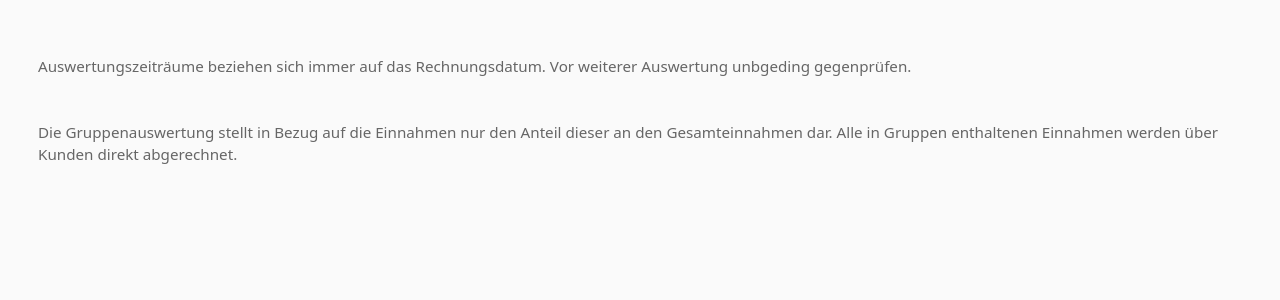
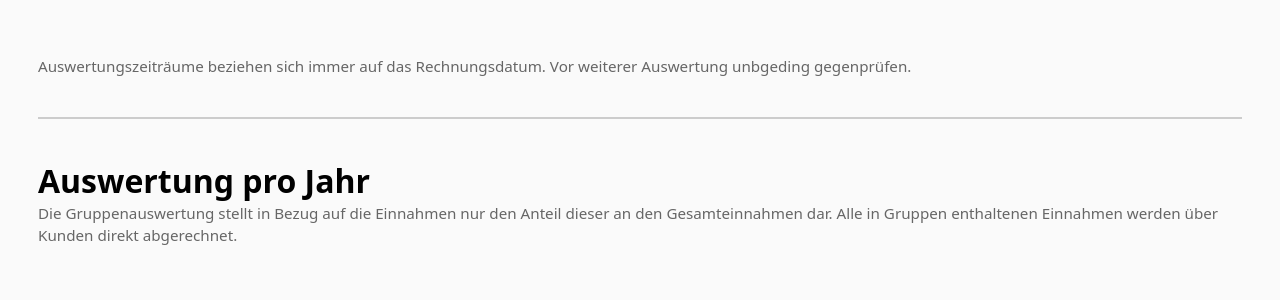
Before and after one commit to mmaukii/psyDB, a Python web app: template templates/auswertung.html in a window 1280 px wide. Shown: the part 40-340 px from the top of the page. Run offline with Jinja, Linux system fonts and the light colour scheme; the template is opened without the code that fills it, so the values that code supplies are empty.

Commit message:
anpassungen auswertugnen

```diff
--- a/templates/auswertung.html
+++ b/templates/auswertung.html
@@ -7,8 +7,12 @@
     <span style="font-size: 0.95em; color: #666; font-weight: normal;">Auswertungszeiträume beziehen sich immer auf das Rechnungsdatum. Vor weiterer Auswertung unbgeding gegenprüfen.</span>
     <br>
     <div id="auswertung-jahrestabelle"></div>
-    <br><br>
-    <div id="auswertung-jahresauswahl"></div>
+
+    <hr style="border: none; border-top: 2px solid #ccc; margin: 40px 0;">
+    <div style="display: flex; align-items: flex-end; gap: 32px; margin-top: 0;">
+        <h1 style="margin: 0;">Auswertung pro Jahr</h1>
+        <div id="auswertung-jahresauswahl"></div>
+    </div>
     <div id="auswertung-kundentabelle"></div>
     <div id="auswertung-gruppentabelle"></div>
         <span style="font-size: 0.95em; color: #666; font-weight: normal;">Die Gruppenauswertung stellt in Bezug auf die Einnahmen nur den Anteil dieser an den Gesamteinnahmen dar. Alle in Gruppen enthaltenen Einnahmen werden über Kunden direkt abgerechnet.</span>
```
